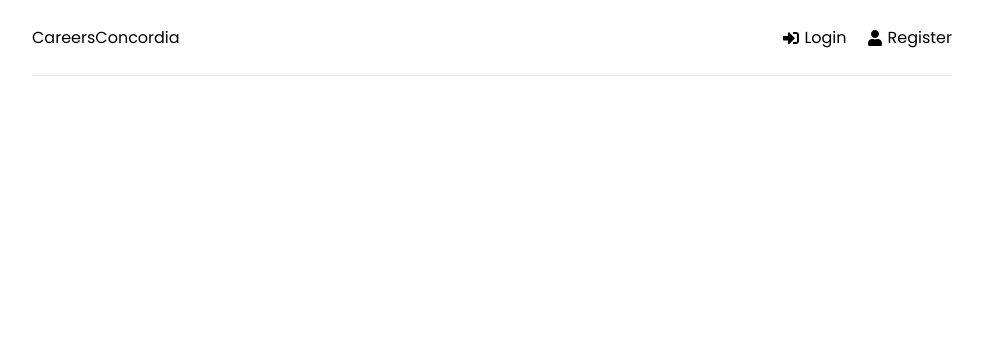
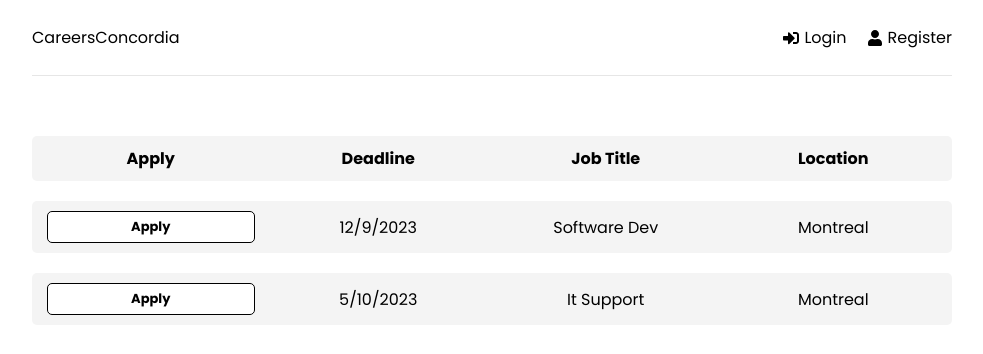
Before and after one commit to gevorgalaverdyan/Career-Service-Platform, a React (Create React App) app in the folder frontend/: page /job-postings in a window 1280 px wide. Shown: the top 354 px of the page, without its empty margins (148-1131 px from the left). Built offline with nearby package versions, Linux system fonts and the light colour scheme.

Commit message:
Created a Job Board page - can browse all the postings TODO: replace array with API call for postings

```diff
--- a/frontend/src/App.tsx
+++ b/frontend/src/App.tsx
@@ -3,6 +3,7 @@ import { BrowserRouter as Router, Routes, Route } from 'react-router-dom';
 import { ToastContainer } from 'react-toastify';
 import 'react-toastify/dist/ReactToastify.css';
 import Header from './components/Header';
+import JobPostings from './pages/JobBoardPostings';
 import Login from './pages/Login';
 import Register from './pages/Register';
 
@@ -15,6 +16,7 @@ function App() {
           <Routes>
             <Route path={'/'} element={<Login />} />
             <Route path={'/register'} element={<Register />} />
+            <Route path={'/job-postings'} element={<JobPostings />} />
           </Routes>
         </div>
       </Router>
--- /dev/null
+++ b/frontend/src/components/JobBoardRowItem.tsx
@@ -0,0 +1,19 @@
+import React from 'react'
+import { Link } from 'react-router-dom';
+
+function JobBoardItem(props:any) {
+    const {posting} = props
+
+  return (
+    <div className='ticket'>
+      <Link to={`/ticket/`} className='btn btn-reverse btn-sm'>
+        Apply
+      </Link>
+      <div>{posting.deadline}</div>
+      <div>{posting.title}</div>
+      <div>{posting.location}</div>
+    </div>
+  );
+}
+
+export default JobBoardItem
--- /dev/null
+++ b/frontend/src/pages/JobBoardPostings.tsx
@@ -0,0 +1,35 @@
+import React from 'react';
+import JobBoardItem from '../components/JobBoardRowItem';
+
+function JobPostings() {
+  const postings = [
+    {
+      id: 1,
+      title: 'Software Dev',
+      deadline: '12/9/2023',
+      location: 'Montreal',
+    },
+    {
+      id: 2,
+      title: 'It Support',
+      deadline: '5/10/2023',
+      location: 'Montreal',
+    },
+  ];
+
+  return (
+    <div className='tickets'>
+      <div className='ticket-headings'>
+        <div>Apply</div>
+        <div>Deadline</div>
+        <div>Job Title</div>
+        <div>Location</div>
+      </div>
+      {postings.map((posting) => (
+        <JobBoardItem posting={posting} key={posting.id} />
+      ))}
+    </div>
+  );
+}
+
+export default JobPostings;
```
